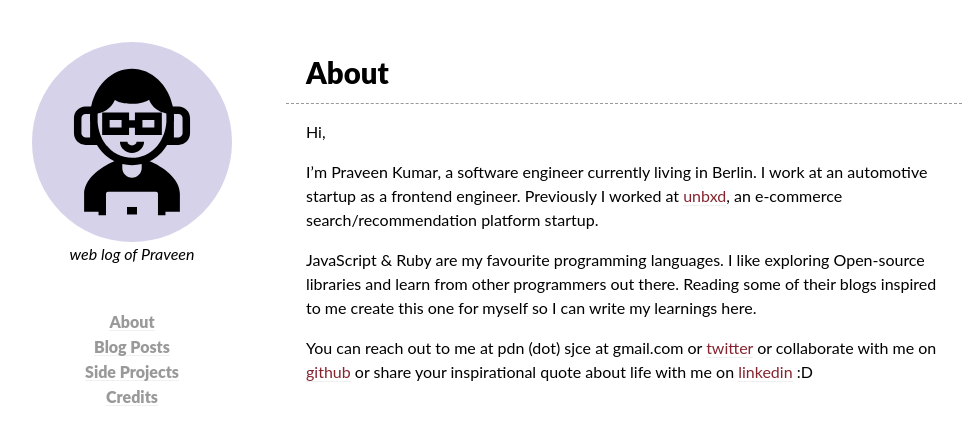
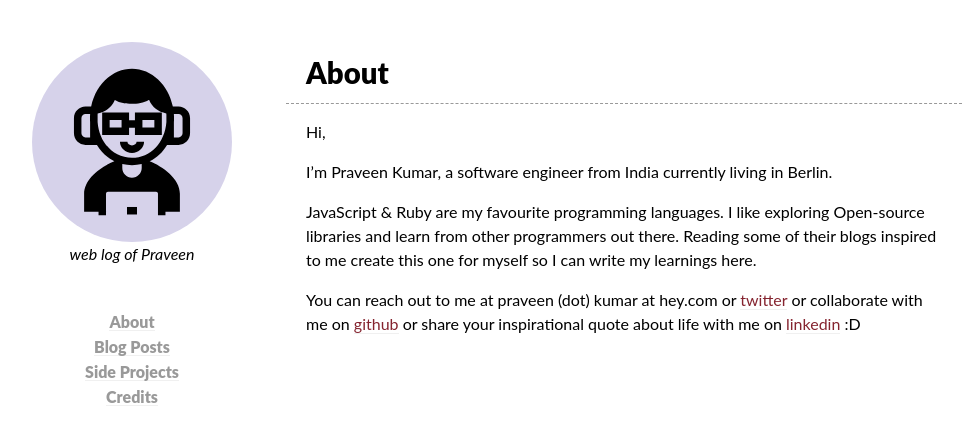
Before and after one commit to metapraveen/metapraveen.github.io, a Jekyll site: the page built from about/index.md, in a window 1280 px wide. Shown: the top 445 px of the page, without its empty margins (148-1115 px from the left). Built offline with Jekyll 4.4.1, drawn with Linux system fonts in a browser that asks for light colours.

Commit message:
Update index.md

```diff
--- a/about/index.md
+++ b/about/index.md
@@ -5,13 +5,12 @@ layout: page
 ---
 Hi,
 
-I'm Praveen Kumar, a software engineer currently living in Berlin.
-I work at an automotive startup as a frontend engineer.
-Previously I worked at [unbxd][1], an e-commerce search/recommendation platform startup.
+I'm Praveen Kumar, a software engineer from India currently living in Berlin.
 
-JavaScript & Ruby are my favourite programming languages. I like exploring Open-source libraries and learn from other programmers out there. Reading some of their blogs inspired to me create this one for myself so I can write my learnings here.
+JavaScript & Ruby are my favourite programming languages. I like exploring Open-source libraries and learn from other programmers out there.
+Reading some of their blogs inspired to me create this one for myself so I can write my learnings here.
 
-You can reach out to me at pdn (dot) sjce at gmail.com
+You can reach out to me at praveen (dot) kumar at hey.com
  or [twitter][2] or collaborate with me on [github][3] or share your inspirational quote about life with me on [linkedin][4] :D
 
 
```
